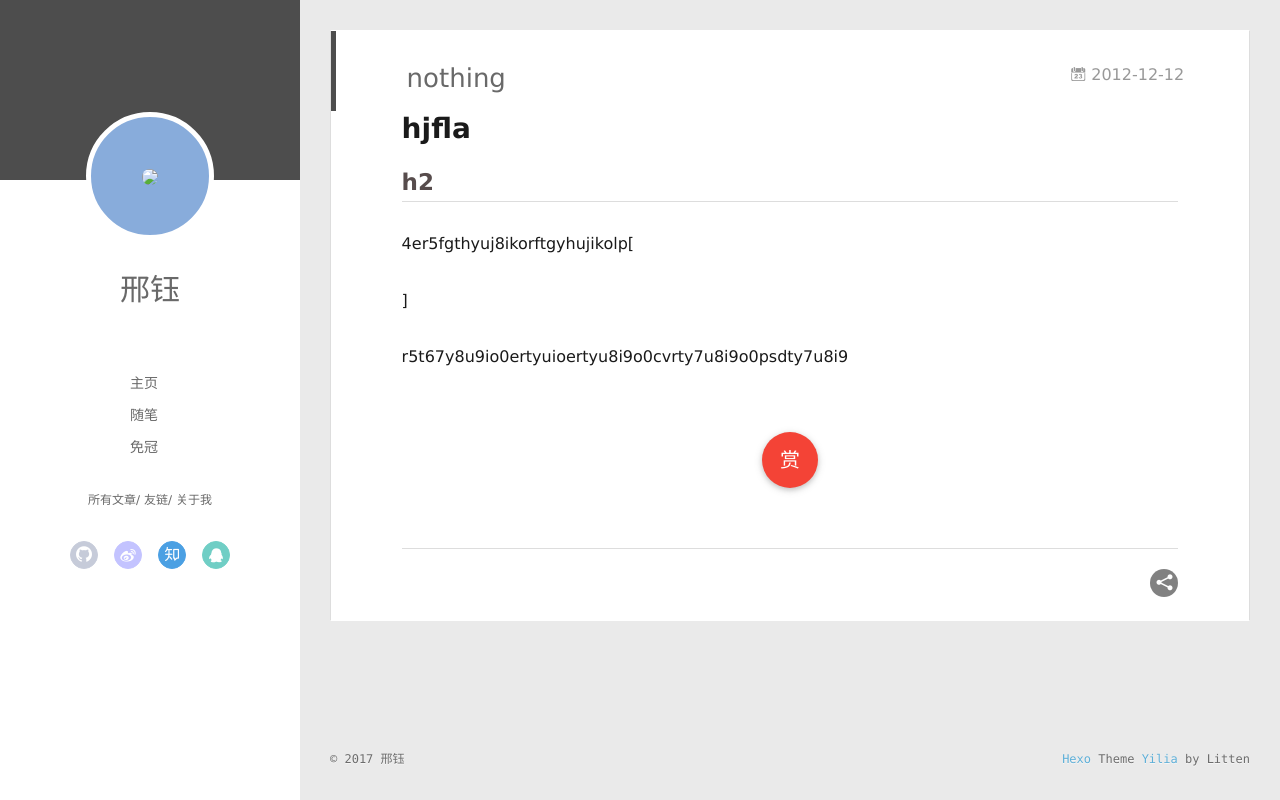
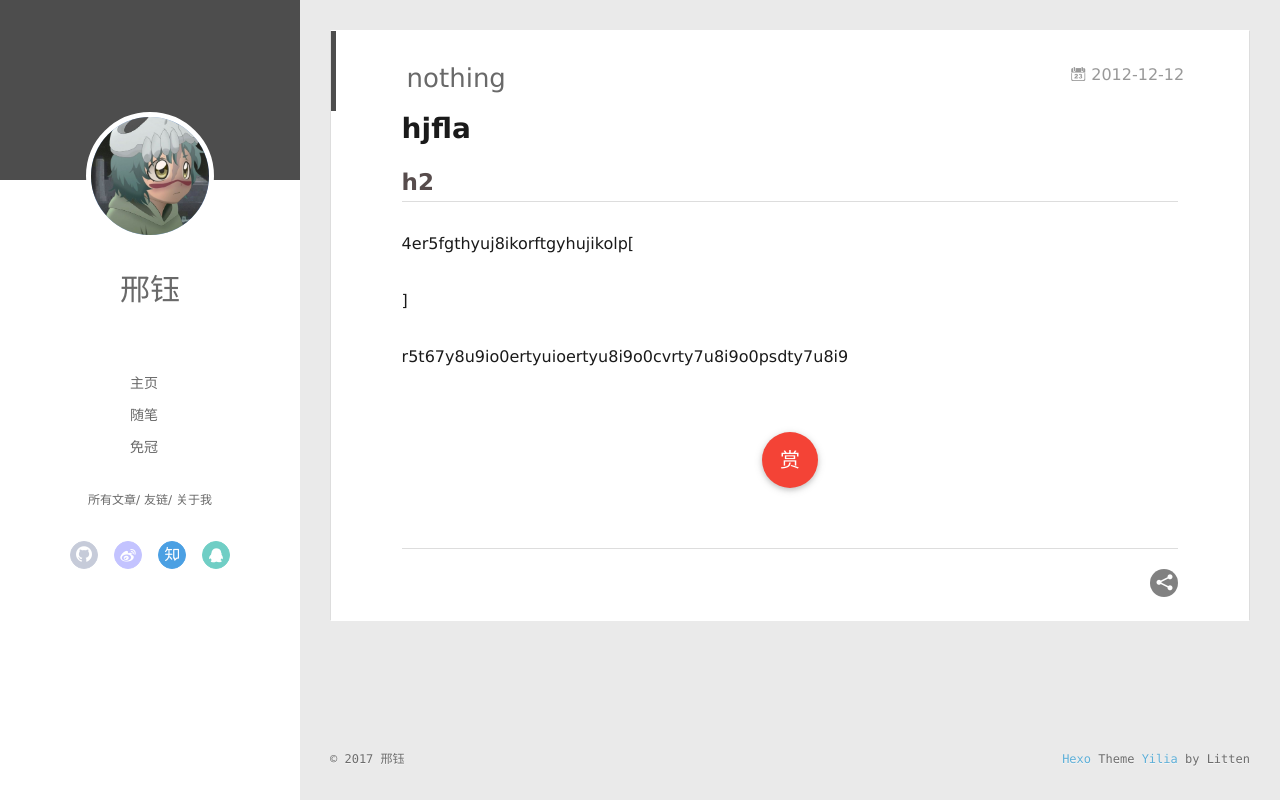
Before and after one commit to yuyux/yuyux.github.io, a plain HTML site: page 2012/12/12/hello-world/index.html in a window 1280 px wide. Drawn offline with Linux system fonts and the light colour scheme; no server answers.

Commit message:
Site updated: 2017-07-23 15:24:44

```diff
--- a/2012/12/12/hello-world/index.html
+++ b/2012/12/12/hello-world/index.html
@@ -46,7 +46,7 @@
 <div class="intrude-less">
 	<header id="header" class="inner">
 		<a href="/" class="profilepic">
-			<img src="./images/1.jpg" class="js-avatar">
+			<img src="/images/1.jpg" class="js-avatar">
 		</a>
 		<hgroup>
 		  <h1 class="header-author"><a href="/">邢钰</a></h1>
@@ -106,7 +106,7 @@
 	<div class="intrude-less">
 		<header id="header" class="inner">
 			<div class="profilepic">
-				<img src="./images/1.jpg" class="js-avatar">
+				<img src="/images/1.jpg" class="js-avatar">
 			</div>
 			<hgroup>
 			  <h1 class="header-author js-header-author">邢钰</h1>
```
Also changed, not shown: archives/2012/12/index.html (+2 -2 lines), archives/2012/index.html (+2 -2 lines), archives/index.html (+2 -2 lines), index.html (+2 -2 lines).
